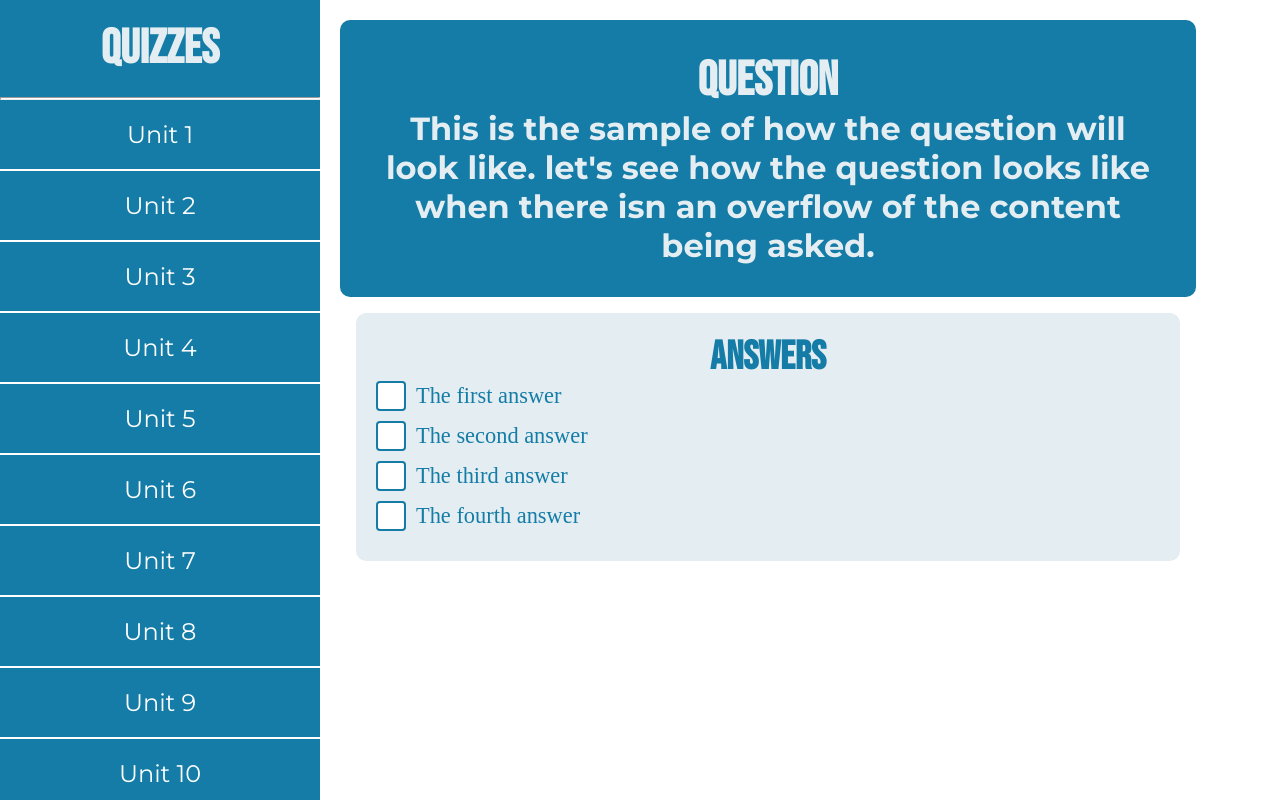
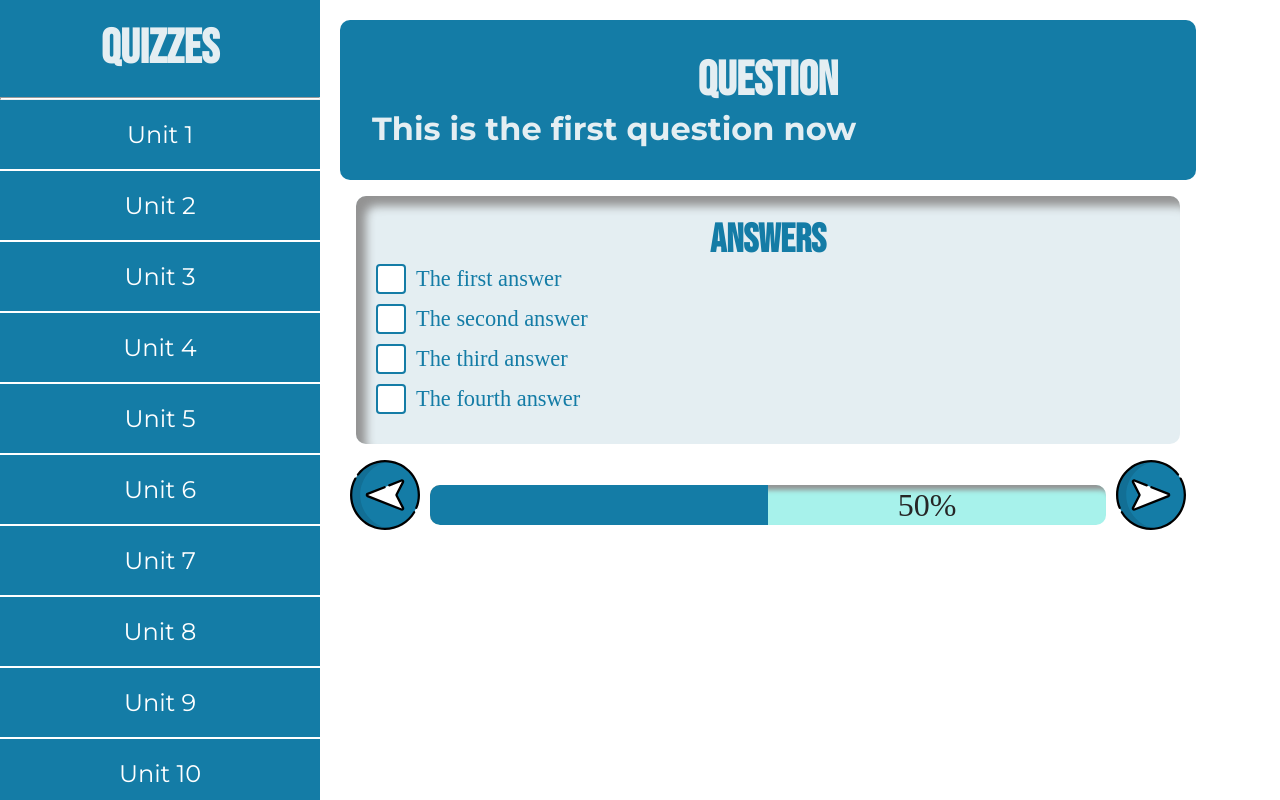
Before and after one commit to lewinskie254/RAG-Quiz-Generation-Frontend, a React (Vite) app: page / in a window 1280 px wide. Built offline with nearby package versions, Linux system fonts and the light colour scheme.

Commit message:
done with the first version of the quizes look

```diff
--- /dev/null
+++ b/src/components/ImageBtn.jsx
@@ -0,0 +1,9 @@
+const ImageBtn = (props) => {
+    return (
+        <a href={props.href} className="image-btn">
+            <img src={props.imgUrl} />
+        </a>
+    )
+}
+
+export default ImageBtn;
--- a/src/components/MultipleChoiceAnswer.jsx
+++ b/src/components/MultipleChoiceAnswer.jsx
@@ -1,8 +1,8 @@
 const MultipleChoiceAnswer = (props) => {
     return (
-        <label class="check-container">
-            <input type="checkbox" id ={props.id} checked={props.checked || false} onChange={props.onChange} />
-            <span class="checkmark"></span>
+        <label className="check-container">
+            <input type="checkbox" id ={props.id}/>
+            <span className="checkmark"></span>
             {props.answer}
         </label>
     )
--- /dev/null
+++ b/src/components/Question.jsx
@@ -0,0 +1,10 @@
+const Question = (props) => {
+    return (
+        <div className="question-card">
+            <h2 className="question-title">Question</h2>
+            {props.question}
+        </div>
+    )
+}
+
+export default Question;
--- a/src/css/components.css
+++ b/src/css/components.css
@@ -258,7 +258,7 @@
 }
 
 .progress-fill {
-  background-color: var(--dark-green-color);
+  background-color: var(--bluish-color);
   height: 100%;
   border-radius: 10px 0 0 10px;
   position: relative;
@@ -280,6 +280,10 @@
   margin: 0;                 /* remove unwanted shift */
 }
 
+.image-btn {
+  text-decoration: none;
+  cursor: pointer;
+}
 
 .blue {
   color: var(--bluish-color);
@@ -380,10 +384,12 @@
   font-size: 2rem;
   font-family: var(--montserrat-font-family);
   font-weight: bold;
+  text-align: start;
 }
 
 .question-title{
   font-family: var(--bebas-font-family);
+  text-align: center;
 }
 
 
@@ -394,6 +400,7 @@
   margin: 1em;
   color: var(--bluish-color);
   padding: 20px;
+  box-shadow: 10px 10px 10px var(--box-shadow-color) inset;
 }
 
 .answer-title{
@@ -464,6 +471,18 @@
 
 .check-container input:checked ~ .checkmark::after {
   opacity: 1;
+}
+
+.quiz-progress{
+  display: flex;
+  justify-content: center;
+  align-items: center;
+}
+
+.quiz-progress img {
+  height: 70px;
+  width: 70px;
+  margin-inline: 10px;
 }
 
 
--- a/src/pages/Quizzes.jsx
+++ b/src/pages/Quizzes.jsx
@@ -2,6 +2,12 @@ import SidePanelBtn from "../components/SidePanelBtn";
 import Title from "../components/Title";
 import '../css/components.css';
 import MultipleChoiceAnswer from "../components/MultipleChoiceAnswer";
+import Question from "../components/Question";
+import backUrl from "../assets/back.svg";
+import nextUrl from "../assets/next.svg"
+import ProgressBar from "../components/ProgressBar";
+import ImageBtn from "../components/ImageBtn";
+
 
 const Quizzes = () => {
     return (
@@ -25,11 +31,7 @@ const Quizzes = () => {
                 </aside>
                 <div className="quizzes-content">
                     <div className="question-and-answer">
-                        <div className="question-card">
-                            <h2 className="question-title">Question</h2>
-                            This is the sample of how the question will look like.
-                            let's see how the question looks like when there isn an overflow of the content being asked.
-                        </div>
+                        <Question question="This is the first question now"/>
                         <div className="answer-card">
                             <h2 className="answer-title">Answers</h2>
                             <div className="multiple-choice-answers">
@@ -38,6 +40,11 @@ const Quizzes = () => {
                                 <MultipleChoiceAnswer answer="The third answer"/>
                                 <MultipleChoiceAnswer answer="The fourth answer"/>
                             </div>
+                        </div>
+                        <div className="quiz-progress">
+                            <ImageBtn imgUrl={backUrl}/>
+                            <ProgressBar progressAmount = "50%" progressWidth="50%"/>
+                            <ImageBtn imgUrl={nextUrl}/>
                         </div>
                     </div>
                 </div>
```
Also changed, not shown: src/assets/back.svg (added), src/assets/next.svg (added).
